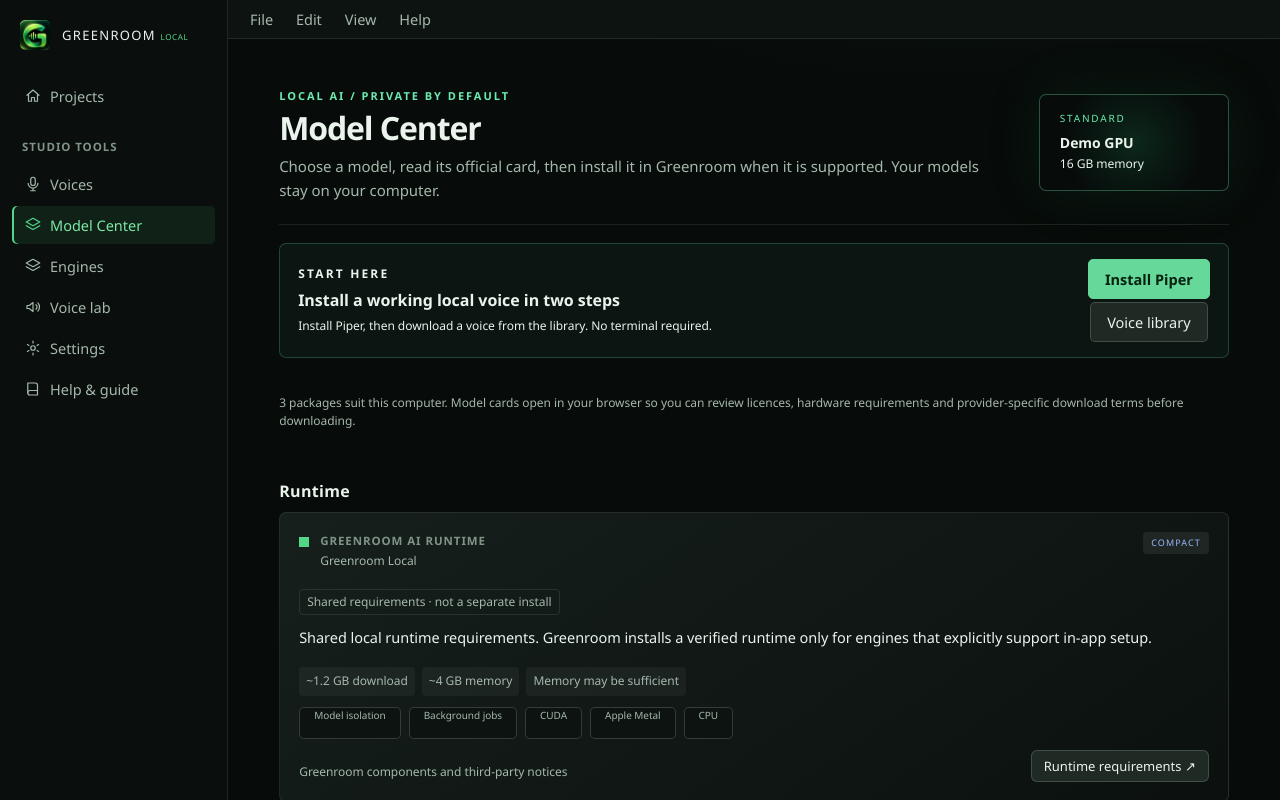
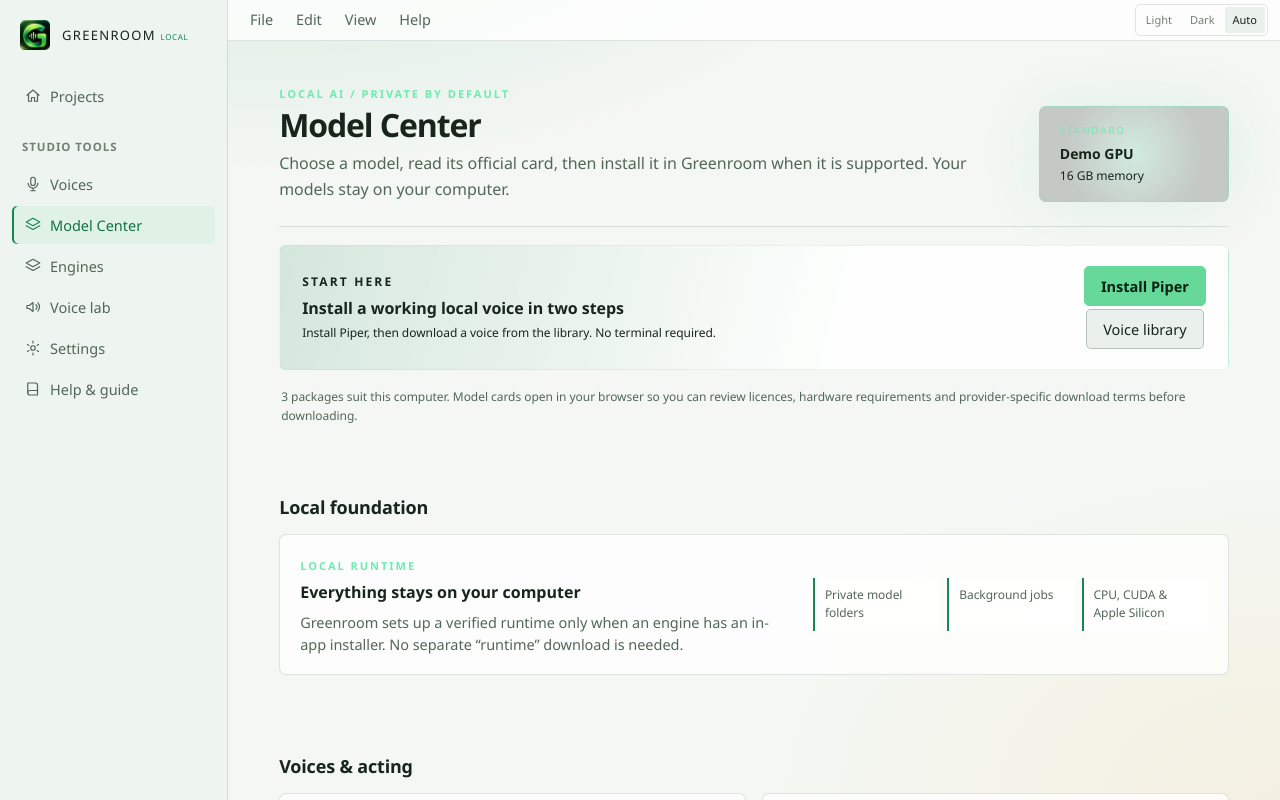
Before and after one commit to Olusegune/Greenroom_Local, a React (Vite) app in the folder app/: page / in a window 1280 px wide. Both pictures are taken after a click on the button "Model Center". Built offline with nearby package versions, Linux system fonts and the light colour scheme.

Commit message:
Refresh visual design and hide Windows helper consoles

```diff
--- a/app/src/App.tsx
+++ b/app/src/App.tsx
@@ -111,7 +111,20 @@
         <details><summary>Edit</summary><div className="menu-popup"><button disabled={!canUndo} onClick={undo}>Undo <span>Ctrl+Z</span></button><button disabled={!canRedo} onClick={redo}>Redo <span>Ctrl+Shift+Z</span></button></div></details>
         <details><summary>View</summary><div className="menu-popup"><button onClick={() => go("voices")}>Voice library</button><button onClick={() => go("models")}>Model Center</button><button onClick={() => go("settings")}>Settings</button></div></details>
         <details><summary>Help</summary><div className="menu-popup"><button onClick={() => go("help")}>Help & guide</button></div></details>
+        <AppearanceToggle />
       </div><main className="stage">{screens[tab]}</main></div>
     </div>
   );
 }
+
+function AppearanceToggle() {
+  const [theme, setTheme] = useState(() => localStorage.getItem("greenroom-appearance") ?? "system");
+  const apply = (next: string) => {
+    setTheme(next);
+    localStorage.setItem("greenroom-appearance", next);
+    const resolved = next === "system" ? (matchMedia("(prefers-color-scheme: light)").matches ? "light" : "dark") : next;
+    document.documentElement.dataset.theme = resolved;
+  };
+  useEffect(() => apply(theme), []); // Restore the person's choice before navigating any screen.
+  return <div className="appearance-toggle" role="group" aria-label="Appearance"><button className={theme === "light" ? "on" : ""} onClick={() => apply("light")}>Light</button><button className={theme === "dark" ? "on" : ""} onClick={() => apply("dark")}>Dark</button><button className={theme === "system" ? "on" : ""} onClick={() => apply("system")}>Auto</button></div>;
+}
--- a/app/src/main.tsx
+++ b/app/src/main.tsx
@@ -8,6 +8,10 @@
 import "./styles/screens.css";
 import "./styles/refresh.css";
 
+// Set the palette before React paints, so a saved light preference never flashes dark.
+const savedAppearance = localStorage.getItem("greenroom-appearance") ?? "system";
+document.documentElement.dataset.theme = savedAppearance === "system" ? (matchMedia("(prefers-color-scheme: light)").matches ? "light" : "dark") : savedAppearance;
+
 ReactDOM.createRoot(document.getElementById("root")!).render(
   <React.StrictMode>
     <App />
--- a/app/src/screens/Models.tsx
+++ b/app/src/screens/Models.tsx
@@ -84,6 +84,7 @@
       {GROUPS.map((group) => {
         const rows = MODEL_CATALOG.filter((m) => m.kind === group.id);
         if (!rows.length) return null;
+        if (group.id === "runtime") return <div className="model-group runtime-group" key={group.id}><h2>Local foundation</h2><article className="runtime-overview"><div><span className="eyebrow">LOCAL RUNTIME</span><h3>Everything stays on your computer</h3><p className="muted">Greenroom sets up a verified runtime only when an engine has an in-app installer. No separate “runtime” download is needed.</p></div><div className="runtime-points"><span>Private model folders</span><span>Background jobs</span><span>CPU, CUDA & Apple Silicon</span></div></article></div>;
         return <div className="model-group" key={group.id}>
           <h2>{group.label}</h2>
           <div className="model-grid">
--- a/app/src/screens/Settings.tsx
+++ b/app/src/screens/Settings.tsx
@@ -13,6 +13,7 @@
         <h1>Settings</h1>
         <p className="lede">Your keys are saved in the Windows Credential Manager. Greenroom can use them but never shows them again, and never writes them to a file.</p>
       </div>
+      <AppearanceSettings />
       <KeyCard mark="E" tone="e1" title="ElevenLabs" hint="From elevenlabs.io, Developers, API keys. Used for speech, sound effects, voice design and cloning." fields={[["elevenlabs", "API key"]]} has={keys.elevenlabs} changed={refreshKeys} />
       <KeyCard mark="V" tone="e2" title="VoiceKiller" hint="From voicekiller.com, API page. It needs both the API key and your user id." fields={[["voicekiller", "API key"], ["voicekiller-userid", "User id"]]} has={keys.voicekiller} changed={refreshKeys} />
       <KeyCard mark="K" tone="e3" title="Kie" hint="From kie.ai, API Key page. Used for Kie voices, sound effects, the AI Director and Suno music." fields={[["kie", "API key"]]} has={keys.kie} changed={refreshKeys} />
@@ -76,6 +77,15 @@
       </div>
     </section>
   );
+}
+
+function AppearanceSettings() {
+  const [theme, setTheme] = useState(() => localStorage.getItem("greenroom-appearance") ?? "system");
+  const apply = (next: string) => {
+    setTheme(next); localStorage.setItem("greenroom-appearance", next);
+    document.documentElement.dataset.theme = next === "system" ? (matchMedia("(prefers-color-scheme: light)").matches ? "light" : "dark") : next;
+  };
+  return <div className="card appearance-card"><div><h2>Appearance</h2><p className="muted small">Choose a bright studio surface, a dark stage, or follow your computer.</p></div><div className="appearance-options" role="group" aria-label="Appearance"><button className={theme === "light" ? "selected" : ""} onClick={() => apply("light")}>Light</button><button className={theme === "dark" ? "selected" : ""} onClick={() => apply("dark")}>Dark</button><button className={theme === "system" ? "selected" : ""} onClick={() => apply("system")}>System</button></div></div>;
 }
 
 function HuggingFaceConnection({ saved }: { saved: boolean }) {
--- a/app/src/styles/refresh.css
+++ b/app/src/styles/refresh.css
@@ -253,3 +253,75 @@
 input:focus-visible, select:focus-visible, textarea:focus-visible { box-shadow:0 0 0 2px rgba(82,214,138,.16); }
 .hero { border-radius:7px; }
 .shelf-grid { grid-template-columns:repeat(auto-fit,minmax(min(100%,300px),1fr)); }
+
+/* Appearance: a calm paper-like studio in light mode, with the same contrast and hierarchy as the dark stage. */
+.appearance-toggle { margin-left:auto; display:flex; align-items:center; gap:2px; padding:2px; border:1px solid var(--line); border-radius:5px; }
+.appearance-toggle button { height:26px; padding:0 8px; border:0; border-radius:3px; background:transparent; color:var(--text-3); font-size:11px; }
+.appearance-toggle button.on { color:var(--text); background:var(--surface-3); }
+.appearance-card { display:flex; align-items:center; justify-content:space-between; gap:20px; }
+.appearance-card h2 { margin:0 0 3px; }
+.appearance-card p { margin:0; }
+.appearance-options { display:flex; gap:6px; padding:4px; border:1px solid var(--line); border-radius:6px; background:var(--surface-1); }
+.appearance-options button { border-color:transparent; background:transparent; }
+.appearance-options button.selected { background:var(--accent); border-color:var(--accent); color:var(--on-accent); }
+
+/* Model Center: designed as an editorial catalogue, not a wall of technical tiles. */
+.models-screen .models-hero { padding:8px 0 24px; }
+.models-hero { align-items:flex-end; }
+.models-hero .lede { font-size:16px; }
+.models-screen .setup-strip { padding:20px 22px; margin:0; background:linear-gradient(105deg, var(--accent-wash), transparent 60%), var(--surface-2); }
+.models-screen > .small { margin:0 0 20px; padding:0 2px; }
+.runtime-group { margin-top:0; }
+.runtime-overview { display:flex; align-items:center; justify-content:space-between; gap:32px; padding:18px 20px; border:1px solid var(--line); border-radius:7px; background:var(--surface-1); }
+.runtime-overview h3 { margin:5px 0 6px; color:var(--text); font-size:16px; letter-spacing:0; text-transform:none; }
+.runtime-overview p { max-width:640px; margin:0; }
+.runtime-points { display:grid; grid-template-columns:repeat(3, minmax(110px, 1fr)); gap:8px; }
+.runtime-points span { padding:8px 10px; border-left:2px solid var(--accent); background:var(--surface-2); color:var(--text-2); font-size:12px; }
+.model-group { margin:30px 0; }
+.model-group h2 { margin-bottom:12px; font-size:18px; letter-spacing:-.01em; text-transform:none; color:var(--text); }
+.model-grid { grid-template-columns:repeat(2, minmax(0, 1fr)); gap:16px; }
+.model-card { position:relative; min-height:0; padding:22px; gap:14px; background:var(--surface-2); border-color:var(--line); }
+.model-card:hover { border-color:var(--line-strong); }
+.model-card .model-top h3 { color:var(--text); font-size:13px; letter-spacing:.075em; }
+.model-card > p:not(.integration-state) { color:var(--text); font-size:15px; line-height:1.55; }
+.model-card .model-facts { gap:6px; }
+.model-card .model-facts span { background:var(--surface-1); border:1px solid var(--line); }
+.model-card .chips { gap:6px; }
+.model-card .chip.static { height:28px; padding:0 10px; font-size:11px; color:var(--text-2); }
+.integration-state { border:0; border-left:2px solid var(--accent); border-radius:0; padding:2px 0 2px 8px; background:none; color:var(--text-2); }
+.integration-state.link { border-left-color:var(--text-3); }
+.integration-state.setup { border-left-color:var(--accent); }
+.integration-state.ready { border-left-color:var(--ok); background:none; }
+.model-bottom { align-items:center; padding-top:12px; border-top:1px solid var(--line); }
+.model-bottom > span { max-width:52%; }
+
+/* Voice cards retain personality without giving every supporting action the same weight. */
+.grid .vc { padding:20px; }
+.vc-top { gap:14px; }
+.vc-face { width:64px; height:64px; }
+.vc-face .avatar { width:64px !important; height:64px !important; }
+.vc-id h2 { font-size:17px; }
+.vc-use { background:var(--surface-1); }
+.shelf-voice { background:var(--surface-2); border-color:var(--line); }
+.shelf-actions { gap:8px; }
+
+:root[data-theme="light"] {
+  color-scheme:light;
+  --bg:#f4f7f4; --surface-1:#ffffff; --surface-2:#f8fbf8; --surface-3:#eaf0eb; --surface-4:#dce7de;
+  --line:rgba(24,55,38,.13); --line-strong:rgba(24,55,38,.25); --control-line:#94a99a;
+  --text:#17251b; --text-2:#536758; --text-3:#718174;
+  --accent:#198754; --accent-hi:#2ca96d; --on-accent:#ffffff; --accent-text:#117143;
+  --accent-wash:rgba(25,135,84,.11); --accent-line:rgba(25,135,84,.42);
+  --ok:#137a58; --warn:#ad620f; --err:#b6403b; --ok-wash:rgba(19,122,88,.10); --warn-wash:rgba(173,98,15,.10); --err-wash:rgba(182,64,59,.10);
+  --focus:#0b6b42; --shadow-2:0 16px 40px rgba(28,50,35,.16), 0 0 0 1px var(--line); --scrim:rgba(25,35,28,.25);
+}
+:root[data-theme="light"] body { background:#f4f7f4; background-image:radial-gradient(900px 420px at 20% -120px, rgba(78,170,115,.18), transparent 70%), radial-gradient(800px 520px at 100% 100%, rgba(241,210,138,.18), transparent 70%); }
+:root[data-theme="light"] .rail { background:#eef4ef; }
+:root[data-theme="light"] .app-menu { background:rgba(255,255,255,.8); }
+:root[data-theme="light"] .card, :root[data-theme="light"] .linecard, :root[data-theme="light"] .model-card, :root[data-theme="light"] .shelf-voice { background:rgba(255,255,255,.78); }
+:root[data-theme="light"] .models-screen .setup-strip { background:linear-gradient(105deg, rgba(25,135,84,.14), rgba(255,255,255,.86) 60%); }
+:root[data-theme="light"] .runtime-overview, :root[data-theme="light"] .runtime-points span { background:rgba(255,255,255,.72); }
+:root[data-theme="light"] .model-facts span, :root[data-theme="light"] .chip.static { background:#f3f7f3; }
+:root[data-theme="light"] .bar { background:rgba(255,255,255,.92); }
+@media (max-width:900px) { .model-grid { grid-template-columns:1fr; } .runtime-overview { align-items:stretch; flex-direction:column; } }
+@media (max-width:720px) { .appearance-toggle { display:none; } .appearance-card { align-items:stretch; flex-direction:column; } .runtime-points { grid-template-columns:1fr; } }
```
Also changed, not shown: 1 other file (tests, documents, lock files or other folders).
